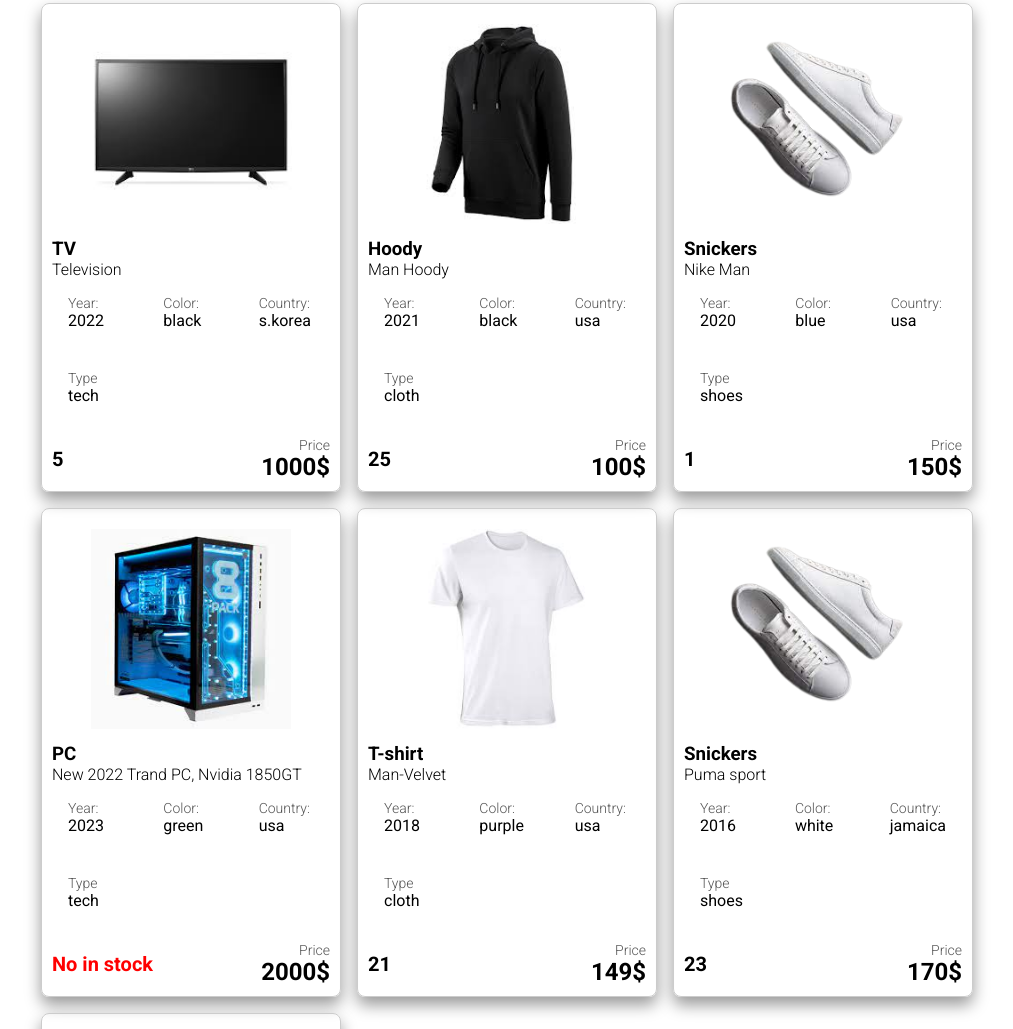
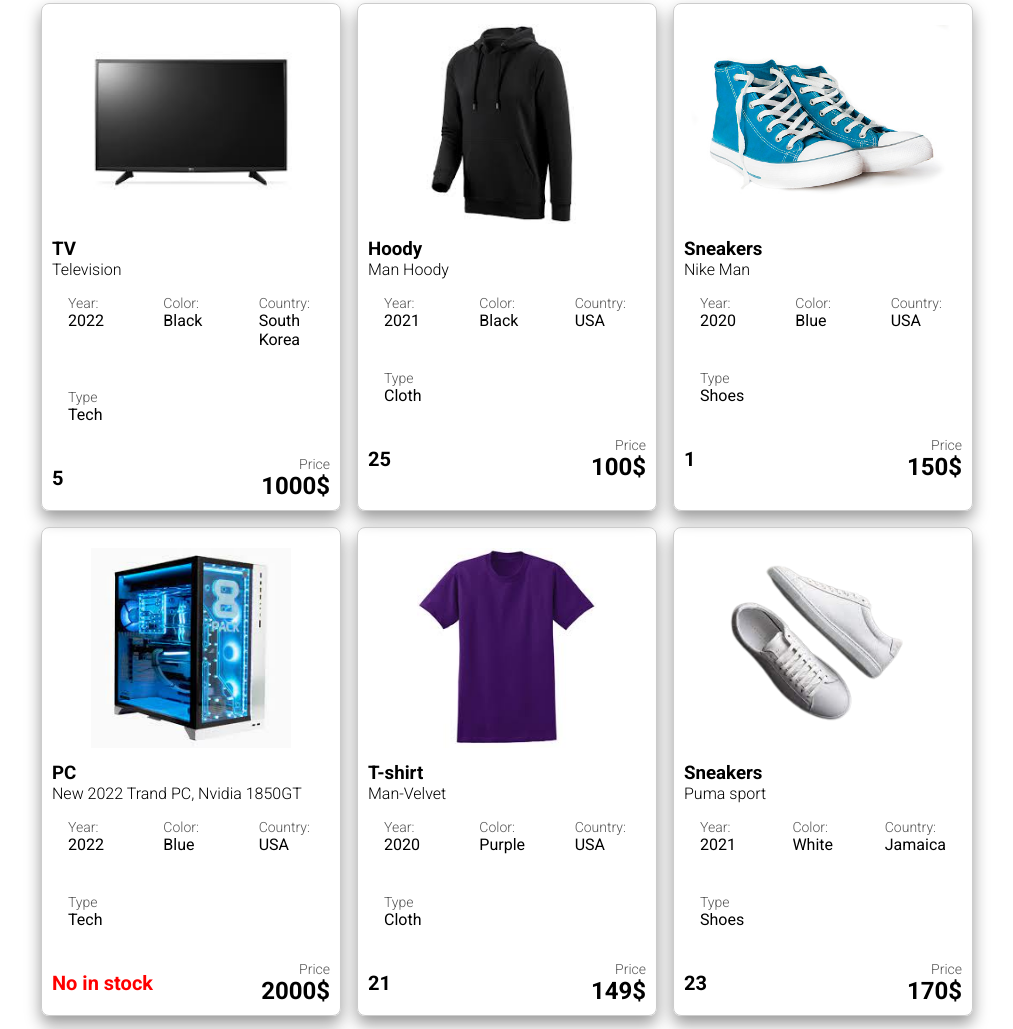
Before and after one commit to powerk1ng/products_filtering, a plain HTML site: page index.html in a window 1280 px wide. Shown: the part 251-1280 px from the top of the page, without its empty margins (133-1146 px from the left). Drawn offline with Linux system fonts and the light colour scheme.

Commit message:
data changed

```diff
--- a/data.js
+++ b/data.js
@@ -1,19 +1,17 @@
-
-const category = ['tech', 'cloth', 'shoes'];
+const category = ['Tech', 'Cloth', 'Shoes'];
 const dollarSign = '$';
- const cardsData = [
-    {
+const cardsData = [{
         id: 1,
         title: 'TV',
         description: 'Television',
         attributes: {
             year: 2022,
-            color: 'black',
-            country: 's.korea',
+            color: 'Black',
+            country: 'South Korea',
             category: category[0]
         },
         count: 5,
-        cost: 1000+dollarSign,
+        cost: 1000 + dollarSign,
         img: 'img/TV.jfif'
     },
 
@@ -23,28 +21,28 @@ const dollarSign = '$';
         description: 'Man Hoody ',
         attributes: {
             year: 2021,
-            color: 'black',
-            country: 'usa',
+            color: 'Black',
+            country: 'USA',
             category: category[1]
         },
         count: 25,
-        cost: 100+dollarSign,
+        cost: 100 + dollarSign,
         img: 'img/Hoody.jfif'
     },
 
     {
-        title: 'Snickers',
+        title: 'Sneakers',
         id: 3,
         description: 'Nike Man',
         attributes: {
             year: 2020,
-            color: 'blue',
-            country: 'usa',
+            color: 'Blue',
+            country: 'USA',
             category: category[2]
         },
         count: 1,
-        cost: 150+dollarSign,
-        img: 'img/Shoe.png'
+        cost: 150 + dollarSign,
+        img: 'img/blue-shoe.jpg'
     },
 
     {
@@ -52,13 +50,13 @@ const dollarSign = '$';
         id: 4,
         description: 'New 2022 Trand PC, Nvidia 1850GT',
         attributes: {
-            year: 2023,
-            color: 'green',
-            country: 'usa',
+            year: 2022,
+            color: 'Blue',
+            country: 'USA',
             category: category[0]
         },
         count: 0,
-        cost: 2000+dollarSign,
+        cost: 2000 + dollarSign,
         img: 'img/pc.jfif'
     },
 
@@ -67,28 +65,28 @@ const dollarSign = '$';
         id: 5,
         description: 'Man-Velvet',
         attributes: {
-            year: 2018,
-            color: 'purple',
-            country: 'usa',
+            year: 2020,
+            color: 'Purple',
+            country: 'USA',
             category: category[1]
         },
         count: 21,
-        cost: 149+dollarSign,
-        img: 'img/T-shirt.jfif'
+        cost: 149 + dollarSign,
+        img: 'img/purple-shirt.jpg'
     },
 
     {
-        title: 'Snickers',
+        title: 'Sneakers',
         id: 6,
         description: 'Puma sport',
         attributes: {
-            year: 2016,
-            color: 'white',
-            country: 'jamaica',
+            year: 2021,
+            color: 'White',
+            country: 'Jamaica',
             category: category[2]
         },
         count: 23,
-        cost: 170+dollarSign,
+        cost: 170 + dollarSign,
         img: 'img/Shoe.png'
     },
 
@@ -97,10 +95,10 @@ const dollarSign = '$';
         id: 7,
         description: 'Samsung S23 Ultra',
         attributes: {
-            year: 2023,
-            color: 'gray',
+            year: 2021,
+            color: 'Gray',
             country: 'South Korea',
-            category: category[1]
+            category: category[0]
         },
         count: 5,
         cost: 1250 + dollarSign,
--- a/index.html
+++ b/index.html
@@ -25,12 +25,11 @@
                 <legend>Color</legend>
                 <select id="filter-color" class="filter__select">
                     <option value="">All</option>
-                    <option value="black">Black</option>
-                    <option value="red">Red</option>
-                    <option value="green">Green</option>
-                    <option value="purple">Purple</option>
-                    <option value="white">White</option>
-                    <option value="blue">Blue</option>
+                    <option value="Black">Black</option>
+                    <option value="Gray"    >Gray</option>
+                    <option value="Purple">Purple</option>
+                    <option value="White">White</option>
+                    <option value="Blue">Blue</option>
                 </select>
             </fieldset>
 
@@ -38,9 +37,9 @@
                 <legend>Category</legend>
                 <select id="filter-category" class="filter__select">
                     <option value="">All</option>
-                    <option value="tech">Tech</option>
-                    <option value="cloth">Cloth</option>
-                    <option value="shoes">Shoes</option>
+                    <option value="Tech">Tech</option>
+                    <option value="Cloth">Cloth</option>
+                    <option value="Shoes">Shoes</option>
                 </select>
             </fieldset>
 
@@ -58,9 +57,9 @@
                 <legend>Country</legend>
                 <select id="filter-country" class="filter__select">
                     <option value="">All</option>
-                    <option value="usa">USA</option>
-                    <option value="s.korea">S.Korea</option>
-                    <option value="jamaica">Jamaica</option>
+                    <option value="USA">USA</option>
+                    <option value="South Korea">South Korea</option>
+                    <option value="Jamaica">Jamaica</option>
                 </select>
             </fieldset>
 
--- a/script.js
+++ b/script.js
@@ -114,6 +114,7 @@ const handleChangeFilter = (type) => {
         const fullFilteredCards = checkOtherFilters(filtersType, filteredCards, type);
         generateCards(fullFilteredCards);
         showSearchResults(fullFilteredCards)
+        console.log(console.log(value));
     };
 };
 
```
Also changed, not shown: img/blue-shoe.jpg (added), img/purple-shirt.jpg (added), img/shoe-blue.webp (added).
